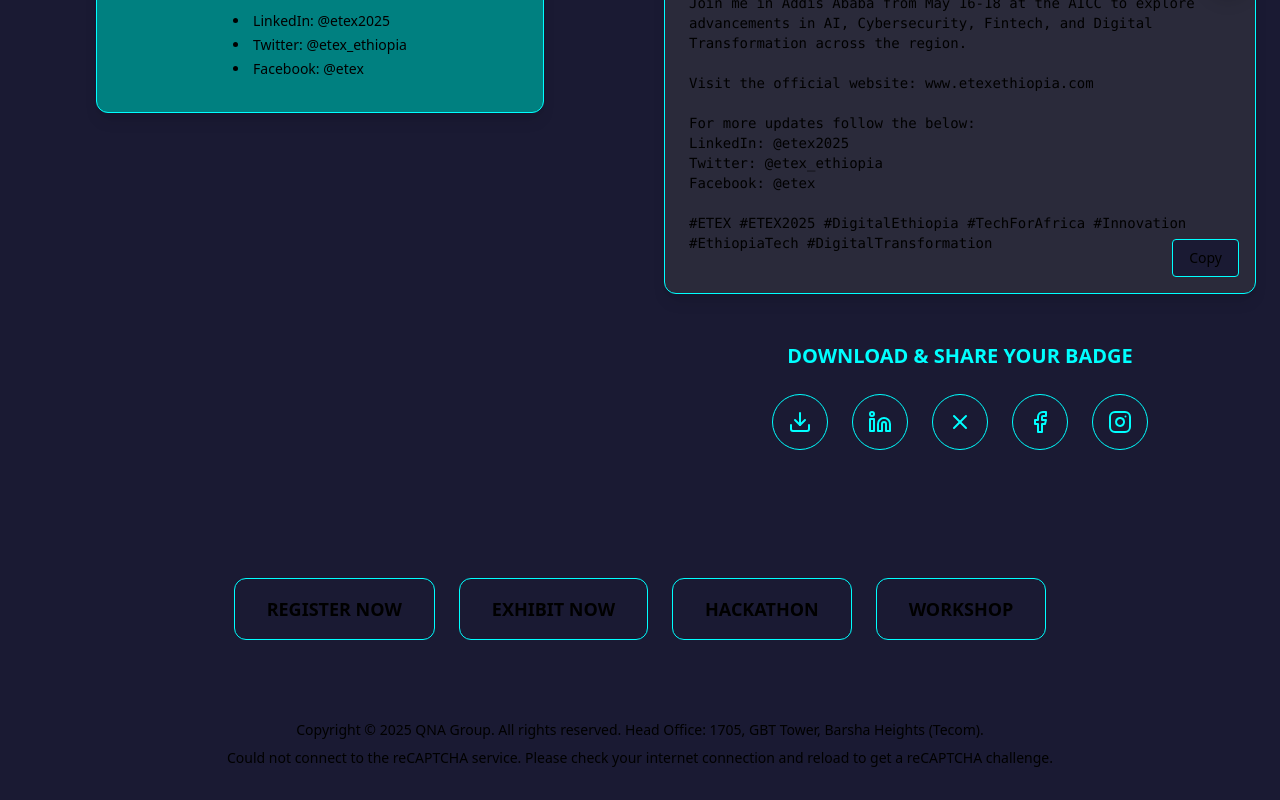
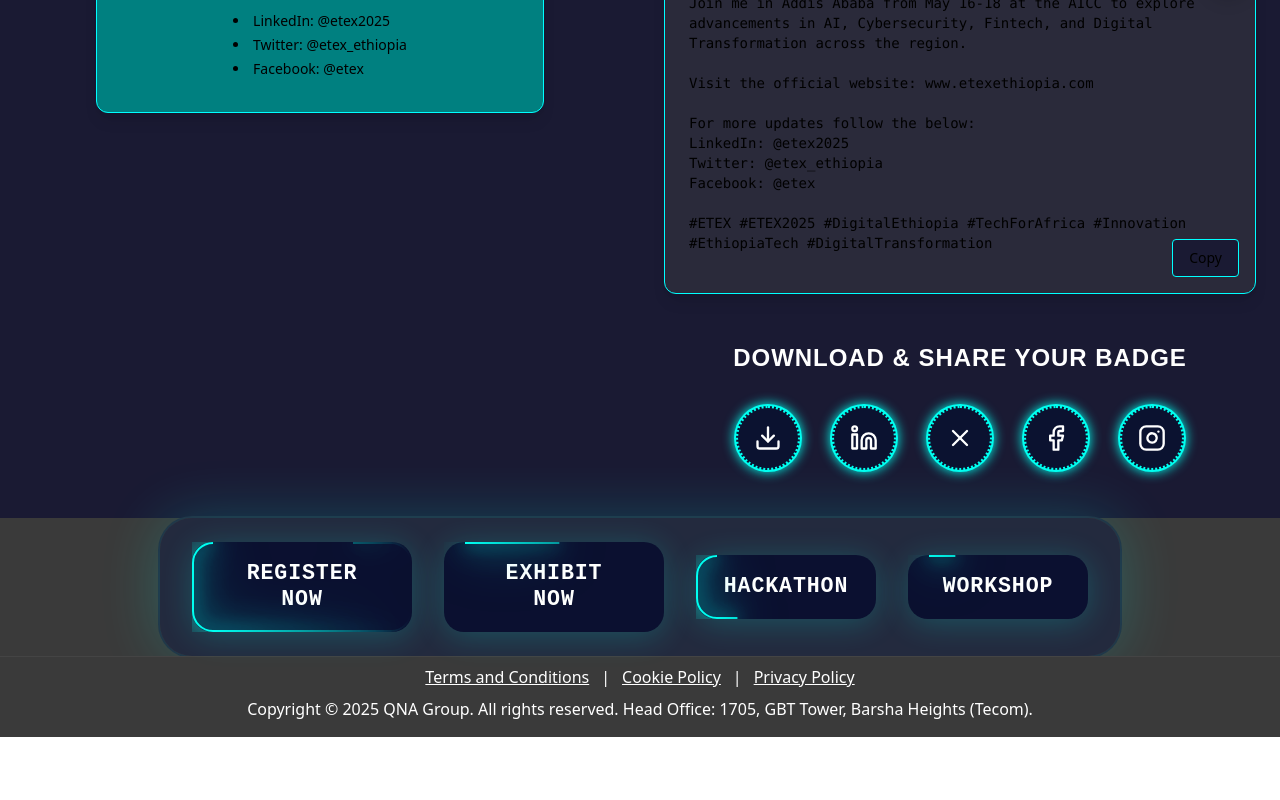
Before and after one commit to HiwotBelay/Etex-clone, a React (Vite) app: page / in a window 1280 px wide. Shown: the part 780-1580 px from the top of the page. After the commit the page ends 1517 px from the top, so only its background shows below. Built offline with nearby package versions, Linux system fonts and the light colour scheme.

Commit message:
edited buttons footer

```diff
--- a/src/App.tsx
+++ b/src/App.tsx
@@ -20,15 +20,40 @@
           <PreviewShareCard />
         </section>
       </main>
-      <footer className="bg-background-dark py-8 px-4 text-center text-foreground text-sm">
-        <ActionButtonsFooter />
-        <p className="mt-8">
-          Copyright © 2025 QNA Group. All rights reserved. Head Office: 1705, GBT Tower, Barsha Heights (Tecom).
-        </p>
-        <p className="mt-2 text-muted-foreground">
-          Could not connect to the reCAPTCHA service. Please check your internet connection and reload to get a
-          reCAPTCHA challenge.
-        </p>
+      <footer className="bg-[#3A3A3A] pt-0 pb-0 px-0 text-center text-white text-base font-medium w-full">
+        <div className="flex flex-col items-center w-full">
+          {/* Action Buttons Section */}
+          <ActionButtonsFooter />
+          {/* Terms and Copyright Section */}
+          <div className="w-full flex flex-col items-center bg-[#3A3A3A] pt-2 pb-4 border-t border-[#444] mt-0">
+            <div className="flex justify-center items-center">
+              <a
+                href="#"
+                className="text-white underline hover:text-[#00FFF0] transition-colors mx-2"
+              >
+                Terms and Conditions
+              </a>
+              <span className="text-white mx-1">|</span>
+              <a
+                href="#"
+                className="text-white underline hover:text-[#00FFF0] transition-colors mx-2"
+              >
+                Cookie Policy
+              </a>
+              <span className="text-white mx-1">|</span>
+              <a
+                href="#"
+                className="text-white underline hover:text-[#00FFF0] transition-colors mx-2"
+              >
+                Privacy Policy
+              </a>
+            </div>
+            <p className="text-white text-base font-medium pt-2">
+              Copyright © 2025 QNA Group. All rights reserved. Head Office:
+              1705, GBT Tower, Barsha Heights (Tecom).
+            </p>
+          </div>
+        </div>
       </footer>
 
       {/* WhatsApp Chat Button */}
--- a/src/components/action-buttons-footer.tsx
+++ b/src/components/action-buttons-footer.tsx
@@ -1,26 +1,162 @@
 import { Link } from "react-router-dom";
 
+export function ActionButtonsFooter() {
+  // Button size for large and small buttons
+  const largeWidth = 220;
+  const largeHeight = 90;
+  const smallWidth = 180;
+  const smallHeight = 64;
+  const radius = 20;
 
-export function ActionButtonsFooter() {
-  const buttonClasses = `relative px-8 py-4 text-lg font-bold text-foreground rounded-xl overflow-hidden
-                         bg-button-footer-bg border border-border-accent
-                         before:content-[''] before:absolute before:inset-0 before:bg-gradient-to-br before:from-transparent before:via-transparent before:to-border-accent before:opacity-0 before:transition-opacity before:duration-300
-                         hover:before:opacity-100 hover:text-text-accent transition-colors duration-300`
+  // Button border classes for each position
+  const borderClasses = [
+    "border-t-4 border-r-4 border-b-0 border-l-0", // REGISTER NOW
+    "border-t-4 border-r-4 border-b-0 border-l-0", // EXHIBIT NOW
+    "border-b-4 border-r-4 border-t-0 border-l-0", // HACKATHON
+    "border-b-4 border-r-4 border-t-0 border-l-0", // WORKSHOP
+  ];
+
+  // Button labels and sizes
+  const buttons = [
+    { label: "REGISTER\nNOW", width: largeWidth, height: largeHeight },
+    { label: "EXHIBIT\nNOW", width: largeWidth, height: largeHeight },
+    { label: "HACKATHON", width: smallWidth, height: smallHeight },
+    { label: "WORKSHOP", width: smallWidth, height: smallHeight },
+  ];
+
+  const stroke = 2;
+  // Helper to get dashArray for each size
+  const getDashArray = (w: number, h: number, r: number) =>
+    2 * (w + h - 2 * r) + 2 * Math.PI * r;
 
   return (
-    <div className="flex flex-wrap justify-center gap-6 py-12 px-4">
-      <Link to="#" className={buttonClasses}>
-        REGISTER NOW
-      </Link>
-      <Link to="#" className={buttonClasses}>
-        EXHIBIT NOW
-      </Link>
-      <Link to="#" className={buttonClasses}>
-        HACKATHON
-      </Link>
-      <Link to="#" className={buttonClasses}>
-        WORKSHOP
-      </Link>
-    </div>
-  )
+    <>
+      <style>{`
+        .action-btns-container {
+          background: radial-gradient(ellipse at 60% 40%, #232a3e 60%, #232a3e 100%);
+          border-radius: 32px;
+          box-shadow: 0 0 60px 0 #00fff033, 0 0 0 2px #232a3e;
+          padding: 24px 32px;
+          display: flex;
+          justify-content: center;
+          align-items: center;
+          gap: 32px;
+        }
+        .neon-btn-static {
+          background: #0b1030;
+          color: #fff;
+          font-family: 'Orbitron', monospace;
+          font-weight: bold;
+          text-transform: uppercase;
+          border-radius: 24px;
+          border-color: #00FFF0 !important;
+          box-shadow: 0 4px 32px 0 #00fff033;
+          letter-spacing: 0.04em;
+          font-size: 1.35rem;
+          transition: background 0.2s, color 0.2s, box-shadow 0.2s;
+          text-align: center;
+          line-height: 1.2;
+          display: flex;
+          align-items: center;
+          justify-content: center;
+          white-space: pre-line;
+        }
+        .neon-btn-static:hover {
+          background: #00FFF0;
+          color: #0b1030;
+          box-shadow: 0 0 32px 8px #00FFF0, 0 0 8px 2px #00FFF0;
+        }
+        .svg-border-anim {
+          position: absolute;
+          top: 0;
+          left: 0;
+          width: 100%;
+          height: 100%;
+          pointer-events: none;
+          z-index: 2;
+        }
+        .svg-border-anim__rect {
+          stroke-width: ${stroke}px;
+          fill: none;
+          filter: drop-shadow(0 0 8px #00FFF0) drop-shadow(0 0 15px #00FFF0) drop-shadow(0 0 25px rgba(0, 255, 240, 0.5));
+          stroke-dashoffset: 0;
+          animation: snake-move-anim 2s linear infinite;
+        }
+        @keyframes snake-move-anim {
+          100% {
+            stroke-dashoffset: -1000;
+          }
+        }
+      `}</style>
+      <div className="action-btns-container">
+        {buttons.map((btn, i) => {
+          const direction = i % 2 === 0 ? "reverse" : "normal";
+          const delay = `${i * 0.2}s`;
+          const gradId = `snake-gradient-anim-${i}`;
+          const dashArray = getDashArray(btn.width, btn.height, radius);
+          return (
+            <div
+              key={btn.label}
+              className="relative"
+              style={{
+                width: btn.width,
+                height: btn.height,
+                display: "flex",
+                alignItems: "center",
+                justifyContent: "center",
+              }}
+            >
+              <Link
+                to="#"
+                className="neon-btn-static"
+                style={{
+                  width: btn.width,
+                  height: btn.height,
+                  borderRadius: radius,
+                  display: "flex",
+                  alignItems: "center",
+                  justifyContent: "center",
+                  textAlign: "center",
+                  fontFamily: "Orbitron, monospace",
+                }}
+              >
+                <span style={{ whiteSpace: "pre-line", width: "100%" }}>
+                  {btn.label}
+                </span>
+                <svg
+                  className="svg-border-anim"
+                  viewBox={`0 0 ${btn.width} ${btn.height}`}
+                  style={{ width: btn.width, height: btn.height }}
+                >
+                  <defs>
+                    <linearGradient id={gradId}>
+                      <stop offset="0%" stopColor="#00FFF0" stopOpacity="1" />
+                      <stop offset="10%" stopColor="#00FFF0" stopOpacity="1" />
+                      <stop offset="100%" stopColor="#00FFF0" stopOpacity="0" />
+                    </linearGradient>
+                  </defs>
+                  <rect
+                    className="svg-border-anim__rect"
+                    x={stroke / 2}
+                    y={stroke / 2}
+                    width={btn.width - stroke}
+                    height={btn.height - stroke}
+                    rx={radius}
+                    ry={radius}
+                    style={{
+                      animationDirection: direction,
+                      animationDelay: delay,
+                      stroke: `url(#${gradId})`,
+                      strokeDasharray: dashArray,
+                      fill: "none",
+                    }}
+                  />
+                </svg>
+              </Link>
+            </div>
+          );
+        })}
+      </div>
+    </>
+  );
 }
--- a/src/components/preview-share-card.tsx
+++ b/src/components/preview-share-card.tsx
@@ -17,7 +17,9 @@
   return (
     <div className="grid gap-8">
       <div className="text-center">
-        <h2 className="text-text-accent text-xl font-bold mb-4">PREVIEW IMAGE</h2>
+        <h2 className="text-text-accent text-xl font-bold mb-4">
+          PREVIEW IMAGE
+        </h2>
         <div className="w-full h-96 bg-white rounded-xl border border-border-accent flex items-center justify-center text-muted-foreground">
           <img
             src="/placeholder.svg?height=384&width=600"
@@ -34,7 +36,9 @@
           PLEASE COPY THE TEXT BELOW AND SHARE IT ON SOCIAL MEDIA
         </h2>
         <div className="bg-card-dark p-6 rounded-xl border border-border-accent shadow-lg relative">
-          <pre className="text-foreground text-sm whitespace-pre-wrap text-left mb-4">{socialMediaText}</pre>
+          <pre className="text-foreground text-sm whitespace-pre-wrap text-left mb-4">
+            {socialMediaText}
+          </pre>
           <button
             className="absolute bottom-4 right-4 px-4 py-2 border text-sm rounded bg-background-dark text-foreground border-border-accent hover:bg-background-dark/80 transition"
             onClick={() => navigator.clipboard.writeText(socialMediaText)}
@@ -45,32 +49,50 @@
       </div>
 
       <div className="text-center mt-4">
-        <h2 className="text-text-accent text-xl font-bold mb-6">DOWNLOAD & SHARE YOUR BADGE</h2>
-        <div className="flex justify-center space-x-6">
+        <h2
+          className="text-white text-2xl font-extrabold mb-8 tracking-wide"
+          style={{
+            fontFamily: "Montserrat, sans-serif",
+            letterSpacing: "0.04em",
+          }}
+        >
+          DOWNLOAD & SHARE YOUR BADGE
+        </h2>
+        <div className="flex justify-center gap-8">
+          {/* Download Button */}
           <button
-            className="rounded-full w-14 h-14 flex items-center justify-center bg-background-dark text-text-accent border border-border-accent hover:bg-background-dark/80 transition"
+            className="w-16 h-16 flex items-center justify-center rounded-full border-2 border-dotted border-[#00FFF0] bg-[#0B1230] text-white shadow-[0_0_16px_0_#00FFF0] hover:scale-110 transition-all duration-200"
+            style={{ boxShadow: "0 0 0 2px #00FFF0, 0 0 12px 2px #00FFF0" }}
           >
-            <Download className="w-6 h-6" />
+            <Download className="w-7 h-7" />
           </button>
+          {/* LinkedIn Button */}
           <button
-            className="rounded-full w-14 h-14 flex items-center justify-center bg-background-dark text-text-accent border border-border-accent hover:bg-background-dark/80 transition"
+            className="w-16 h-16 flex items-center justify-center rounded-full border-2 border-dotted border-[#00FFF0] bg-[#0B1230] text-white shadow-[0_0_16px_0_#00FFF0] hover:scale-110 transition-all duration-200"
+            style={{ boxShadow: "0 0 0 2px #00FFF0, 0 0 12px 2px #00FFF0" }}
           >
-            <Linkedin className="w-6 h-6" />
+            <Linkedin className="w-7 h-7" />
           </button>
+          {/* X Button */}
           <button
-            className="rounded-full w-14 h-14 flex items-center justify-center bg-background-dark text-text-accent border border-border-accent hover:bg-background-dark/80 transition"
+            className="w-16 h-16 flex items-center justify-center rounded-full border-2 border-dotted border-[#00FFF0] bg-[#0B1230] text-white shadow-[0_0_16px_0_#00FFF0] hover:scale-110 transition-all duration-200"
+            style={{ boxShadow: "0 0 0 2px #00FFF0, 0 0 12px 2px #00FFF0" }}
           >
-            <X className="w-6 h-6" />
+            <X className="w-7 h-7" />
           </button>
+          {/* Facebook Button */}
           <button
-            className="rounded-full w-14 h-14 flex items-center justify-center bg-background-dark text-text-accent border border-border-accent hover:bg-background-dark/80 transition"
+            className="w-16 h-16 flex items-center justify-center rounded-full border-2 border-dotted border-[#00FFF0] bg-[#0B1230] text-white shadow-[0_0_16px_0_#00FFF0] hover:scale-110 transition-all duration-200"
+            style={{ boxShadow: "0 0 0 2px #00FFF0, 0 0 12px 2px #00FFF0" }}
           >
-            <Facebook className="w-6 h-6" />
+            <Facebook className="w-7 h-7" />
           </button>
+          {/* Instagram Button */}
           <button
-            className="rounded-full w-14 h-14 flex items-center justify-center bg-background-dark text-text-accent border border-border-accent hover:bg-background-dark/80 transition"
+            className="w-16 h-16 flex items-center justify-center rounded-full border-2 border-dotted border-[#00FFF0] bg-[#0B1230] text-white shadow-[0_0_16px_0_#00FFF0] hover:scale-110 transition-all duration-200"
+            style={{ boxShadow: "0 0 0 2px #00FFF0, 0 0 12px 2px #00FFF0" }}
           >
-            <Instagram className="w-6 h-6" />
+            <Instagram className="w-7 h-7" />
           </button>
         </div>
       </div>
```
Also changed, not shown: src/components/BadgeForm.tsx (deleted).
